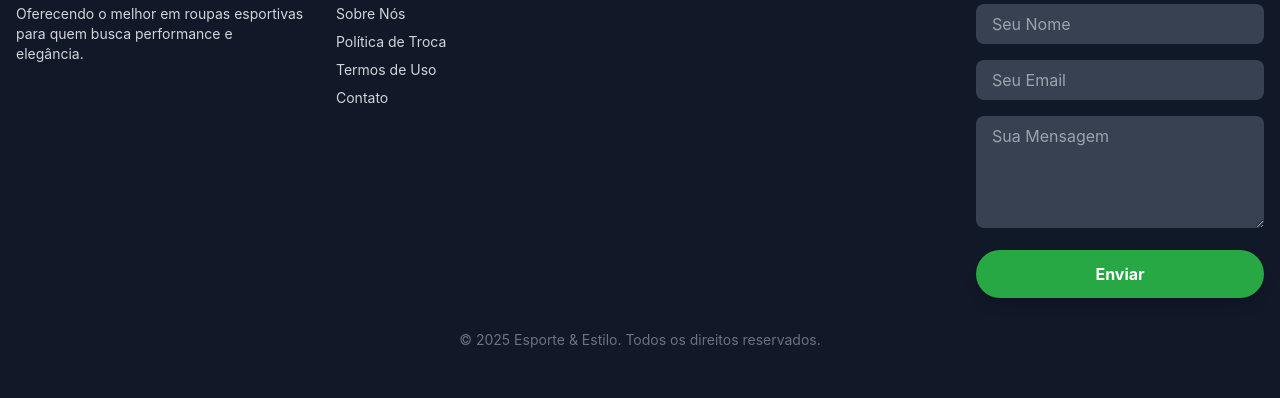
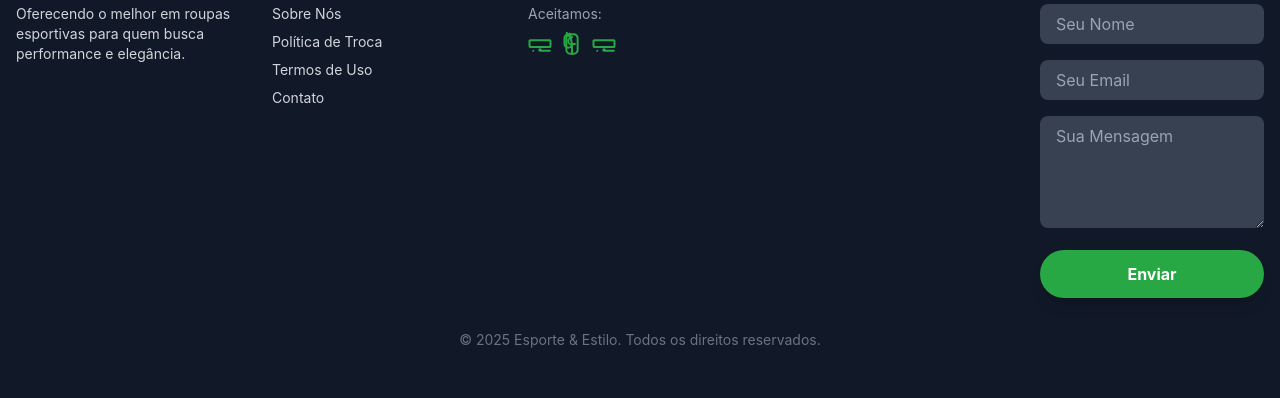
Before and after one commit to cursotiete-blip/cursotiete-blip.github.io, a plain HTML site: page index.html in a window 1280 px wide. Shown: the part 1400-1798 px from the top of the page. Drawn offline with nearby package versions, Linux system fonts and the light colour scheme.

Commit message:
Update index.html

```diff
--- a/index.html
+++ b/index.html
@@ -38,7 +38,6 @@
         .ring-primary-green {
             --tw-ring-color: #28a745;
         }
-
         /* Novo estilo para o nome da loja: maior e com um efeito sutil */
         .logo-effect {
             transition: all 0.3s ease-in-out;
@@ -244,7 +243,7 @@
 
     <!-- Rodapé (Footer) -->
     <footer class="bg-gray-900 text-gray-300 py-12 mt-6">
-        <div class="container mx-auto px-4 grid grid-cols-1 md:grid-cols-3 lg:grid-cols-4 gap-8">
+        <div class="container mx-auto px-4 grid grid-cols-1 md:grid-cols-3 lg:grid-cols-5 gap-8">
             <!-- Coluna 1: Sobre a Loja -->
             <div>
                 <h4 class="text-lg font-bold text-white mb-4">Esporte & Estilo</h4>
@@ -260,7 +259,28 @@
                     <li><a href="#" class="hover:text-white transition-colors duration-300">Contato</a></li>
                 </ul>
             </div>
-            <!-- Coluna 3: Siga-nos -->
+            <!-- Coluna 3: Formas de Pagamento -->
+            <div class="col-span-1 md:col-span-2 lg:col-span-1">
+                <h4 class="text-lg font-bold text-white mb-4">Pagamento</h4>
+                <p class="text-sm text-gray-400 mb-2">Aceitamos:</p>
+                <div class="flex items-center space-x-2">
+                    <!-- Ícone de Cartão de Crédito -->
+                    <svg xmlns="http://www.w3.org/2000/svg" fill="none" viewBox="0 0 24 24" stroke-width="2" stroke="currentColor" class="w-6 h-6 text-primary-green">
+                        <path stroke-linecap="round" stroke-linejoin="round" d="M2.25 8.25h19.5a.75.75 0 01.75.75v5.25a.75.75 0 01-.75.75H2.25a.75.75 0 01-.75-.75V9a.75.75 0 01.75-.75zM12 18.75h9.75M5.25 18.75h.008M21.75 18.75H12M12 18.75a.75.75 0 100-1.5.75.75 0 000 1.5z" />
+                    </svg>
+                    <!-- Ícone de Pix -->
+                    <svg xmlns="http://www.w3.org/2000/svg" fill="none" viewBox="0 0 24 24" stroke-width="2" stroke="currentColor" class="w-6 h-6 text-primary-green">
+                        <path stroke-linecap="round" stroke-linejoin="round" d="M10.125 2.25h3.75a3.75 3.75 0 013.75 3.75v12a3.75 3.75 0 01-3.75 3.75h-3.75a3.75 3.75 0 01-3.75-3.75V6a3.75 3.75 0 013.75-3.75z" />
+                        <path stroke-linecap="round" stroke-linejoin="round" d="M12 21.75v-9m0 0a3.75 3.75 0 110-7.5.75.75 0 00-.75-.75h-.75a3.75 3.75 0 01-3.75-3.75" />
+                        <path stroke-linecap="round" stroke-linejoin="round" d="M15 12h-3m0 0a3.75 3.75 0 11-7.5 0v-6a3.75 3.75 0 013.75-3.75h.75a.75.75 0 00.75-.75z" />
+                    </svg>
+                    <!-- Ícone de Cartão de Débito (genérico) -->
+                     <svg xmlns="http://www.w3.org/2000/svg" fill="none" viewBox="0 0 24 24" stroke-width="2" stroke="currentColor" class="w-6 h-6 text-primary-green">
+                        <path stroke-linecap="round" stroke-linejoin="round" d="M2.25 8.25h19.5a.75.75 0 01.75.75v5.25a.75.75 0 01-.75.75H2.25a.75.75 0 01-.75-.75V9a.75.75 0 01.75-.75zM12 18.75h9.75M5.25 18.75h.008M21.75 18.75H12M12 18.75a.75.75 0 100-1.5.75.75 0 000 1.5z" />
+                    </svg>
+                </div>
+            </div>
+            <!-- Coluna 4: Siga-nos -->
             <div>
                 <h4 class="text-lg font-bold text-white mb-4">Siga-nos</h4>
                 <div class="flex space-x-4">
@@ -273,7 +293,7 @@
                     </a>
                 </div>
             </div>
-            <!-- Coluna 4: Formulário de Contato -->
+            <!-- Coluna 5: Formulário de Contato -->
             <div id="contact-form-section">
                 <h4 class="text-lg font-bold text-white mb-4">Fale Conosco</h4>
                 <form class="space-y-4">
```
